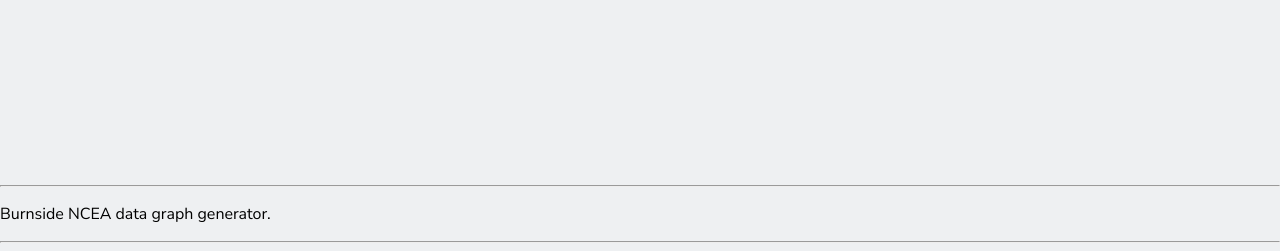
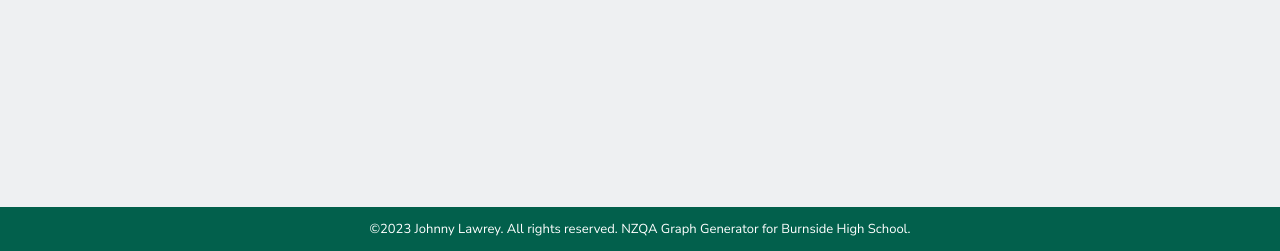
Before and after one commit to commarman/NCEA_graphgenerator, a Flask app: page / in a window 1280 px wide. Shown: the part 549-800 px from the top of the page. Run offline with Flask 3, Linux system fonts and the light colour scheme.

Commit message:
Footer Design

```diff
--- a/app/static/css/style.css
+++ b/app/static/css/style.css
@@ -5,7 +5,7 @@
 /* Variable declarations. */
 :root {
     --background-color: rgb(238, 240, 242);
-    --header-color: rgb(2, 96, 76);
+    --burnside-green: rgb(2, 96, 76);
     --lighter-green: rgb(33, 109, 79);
     --blue-color: rgb(23, 50, 72);
     --light-blue: rgb(34, 75, 109);
@@ -27,7 +27,7 @@ body {
 /* Header section */
 
 header {
-    background-color: var(--header-color);
+    background-color: var(--burnside-green);
     padding-top: 5px;
     padding-bottom: 5px;
 }
@@ -209,7 +209,7 @@ h1, h2 {
     font-family:'Nunito Sans', sans-serif;
     font-size: min(3vw, 0.9rem);
     color: white;
-    border: 2px solid var(--header-color);
+    border: 2px solid var(--burnside-green);
     border-radius: 2px;
 }
 
@@ -250,4 +250,11 @@ h1, h2 {
 /* Footer */
 footer {
     margin-top: auto;
+    background-color: var(--burnside-green);
 }
+
+.footer-text {
+    color: white;
+    font-size: small;
+    text-align: center;
+}
--- a/app/templates/footer.html
+++ b/app/templates/footer.html
@@ -1,3 +1 @@
-<hr>
-<p>Burnside NCEA data graph generator.</p>
-<hr>
+<p class="footer-text">©2023 Johnny Lawrey. All rights reserved. NZQA Graph Generator for Burnside High School.</p>
```
